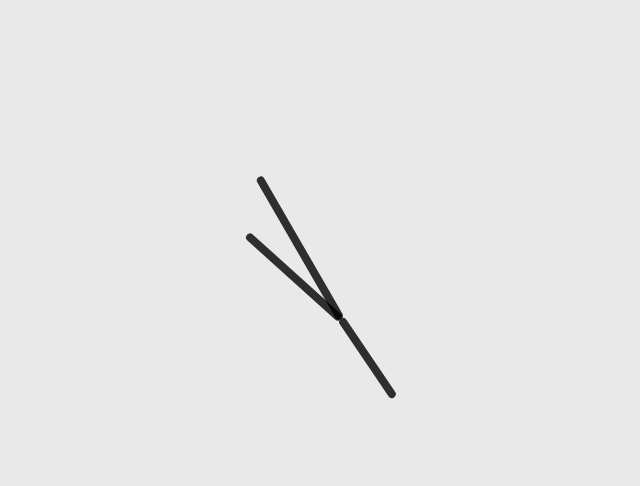
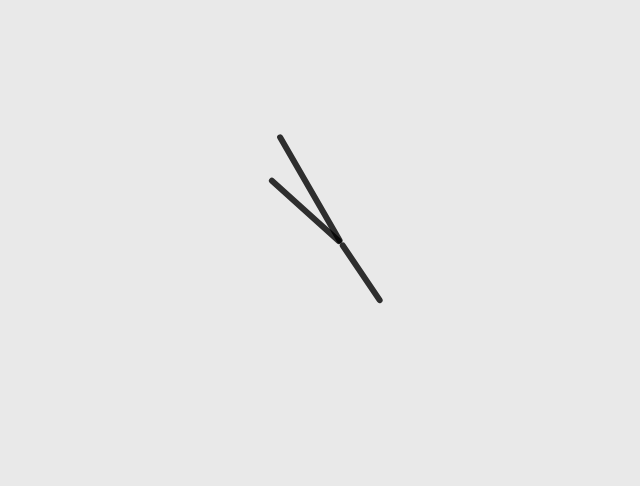
Before and after one commit to poojamgn/clock, a plain HTML site: page index.html in a window 1280 px wide. Shown: the part 29-515 px from the top of the page, without its empty margins (299-939 px from the left). Drawn offline with Linux system fonts and the light colour scheme.

Commit message:
Update style.css

```diff
--- a/style.css
+++ b/style.css
@@ -3,8 +3,8 @@ body{
 }
 
 #clockContainer {
-    height: 79vh;
-    width: 100vh;
+    height: 30rem;
+    width: 38rem;
     background: url(clock.png) no-repeat;
     background-size: 100%;
     margin: 2rem auto;
```
